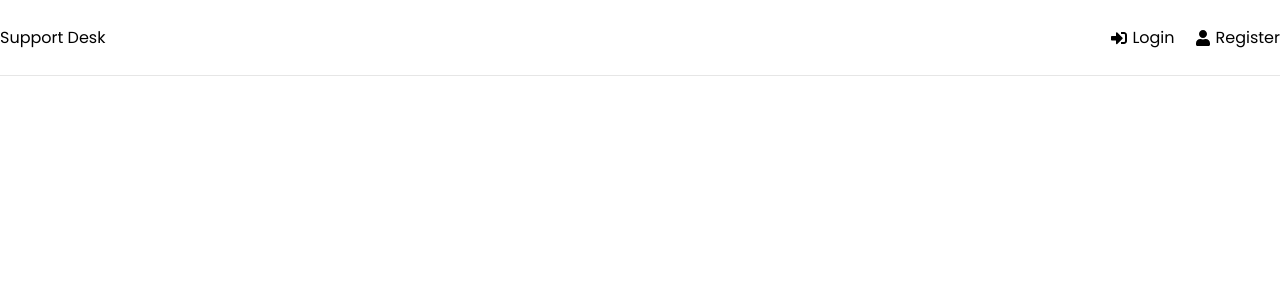
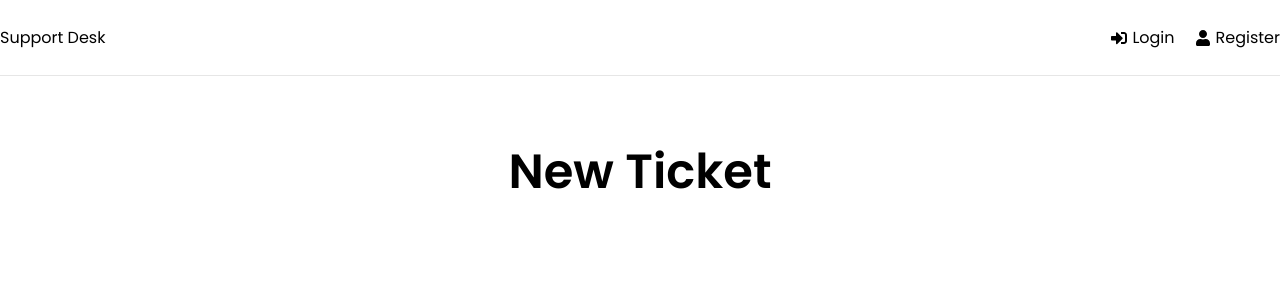
Before and after one commit to geramrico/02_support_desk, a React (Create React App) app in the folder frontend/: page /new-ticket in a window 1280 px wide. Shown: the top 300 px of the page. Built offline with nearby package versions, Linux system fonts and the light colour scheme.

Commit message:
added AuthStatus to guard new ticket route

```diff
--- a/frontend/src/App.js
+++ b/frontend/src/App.js
@@ -6,6 +6,7 @@ import Header from './components/Header';
 import Home from './pages/Home';
 import Login from './pages/Login';
 import Register from './pages/Register';
+import NewTicket from './pages/NewTicket';
 
 function App() {
   return (
@@ -17,6 +18,7 @@ function App() {
             <Route path='/' element={<Home />} />
             <Route path='/register' element={<Register />} />
             <Route path='/login' element={<Login />} />
+            <Route path='/new-ticket' element={<NewTicket />} />
           </Routes>
         </div>
       </Router>
--- /dev/null
+++ b/frontend/src/pages/NewTicket.jsx
@@ -0,0 +1,23 @@
+import React from 'react'
+
+function NewTicket() {
+    return (
+        <>
+            {/*Heading Section*/}
+            <section className="heading">
+                <h1>
+                    New Ticket
+                </h1>
+            </section>
+
+
+            {/*Heading Section*/}
+            <section className="form">
+
+
+            </section>
+        </>
+    )
+}
+
+export default NewTicket
```
Also changed, not shown: frontend/src/hooks/useAuthStatus.js (added, +20 -0 lines).
